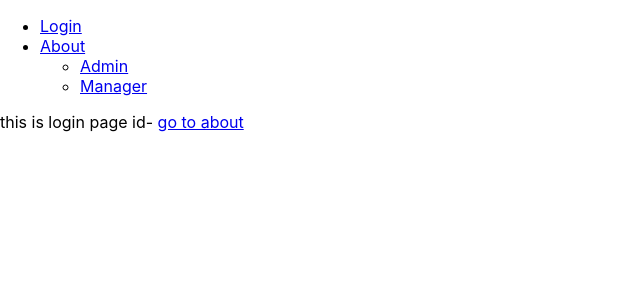
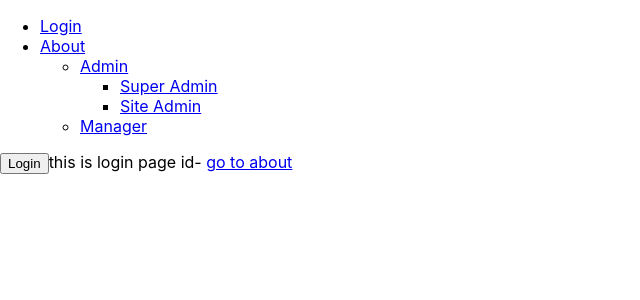
Before and after one commit to manikumarkv/react-demo-tab, a React (Create React App) app: page / in a window 1280 px wide. Shown: the top 300 px of the page, without its empty margins (0-640 px from the left). Built offline with nearby package versions, Linux system fonts and the light colour scheme.

Commit message:
authuntication n Redirect

```diff
--- a/src/App.js
+++ b/src/App.js
@@ -13,8 +13,32 @@ import {
   Switch,
   Route,
   Link,
-  NavLink
+  NavLink,
+  Redirect
 } from "react-router-dom";
+import NotFoundPage from './pages/notFound.page';
+
+function isUserLoggedIn() {
+  return localStorage.getItem('isLoggedIn') === 'true';
+}
+function PrivateRoute({ children, ...rest }) {
+  return (
+    <Route
+      {...rest}
+      render={({ location }) =>
+        isUserLoggedIn() ? (
+          children
+        ) : (
+            <Redirect
+              to={{
+                pathname: "/login"
+              }}
+            />
+          )
+      }
+    />
+  );
+}
 
 class App extends React.Component {
   constructor(props) {
@@ -39,6 +63,14 @@ class App extends React.Component {
               <ul>
                 <li>
                   <Link to="/about/admin">Admin</Link>
+                  <ul>
+                    <li>
+                      <Link to="/about/admin/super">Super Admin</Link>
+                    </li>
+                    <li>
+                      <Link to="/about/admin/site">Site Admin</Link>
+                    </li>
+                  </ul>
                 </li>
                 <li>
                   <Link to="/about/manager">Manager</Link>
@@ -57,9 +89,13 @@ class App extends React.Component {
             <Route path="/about" component={AboutPage} >
 
             </Route>
-            <Route path="/">
+            <Route exact path="/">
               <LoginPage />
             </Route>
+            <PrivateRoute path="/dashboard">
+              <div>dashboard page</div>
+            </PrivateRoute>
+            <Route component={NotFoundPage}></Route>
 
 
           </Switch>
--- a/src/pages/about.page.js
+++ b/src/pages/about.page.js
@@ -11,7 +11,17 @@ export default class AboutPage extends React.Component {
 
             <Switch>
                 <Route path="/about/admin">
-                    <div>this is admin page</div>
+                    <Switch>
+                        <Route path="/about/admin/site">
+                            <div>this is site admin page</div>
+                        </Route>
+                        <Route path="/about/admin/super">
+                            <div>this is super admin page</div>
+                        </Route>
+                        <Route path="/about/admin">
+                            <div>this is normal admin page</div>
+                        </Route>
+                    </Switch>
                 </Route>
 
                 <Route path="/about/manager">
--- a/src/pages/login.page.js
+++ b/src/pages/login.page.js
@@ -5,8 +5,13 @@ export default class LoginPage extends React.Component {
     constructor(props){
         super(props)
     }
+    onLogin(){
+        localStorage.setItem("isLoggedIn", "true")
+    }
     render() {
         //const {id} = this.props.match.params
-        return <div>this is login page id- <Link to="/about">go to about</Link></div>
+        return <div>
+            <button onClick={this.onLogin}>Login</button>
+            this is login page id- <Link to="/about">go to about</Link></div>
     }
 }
--- /dev/null
+++ b/src/pages/notFound.page.js
@@ -0,0 +1,9 @@
+import React from 'react';
+
+export default class NotFoundPage extends React.Component {
+
+    render() {
+
+        return <div>this is NotFoundPage page </div>
+    }
+}
```
Also changed, not shown: src/pages/siteAdmin.page.js (added, +9 -0 lines), src/pages/superAdmin.page.js (added, +9 -0 lines). Lines whose indentation alone changed are shown as unchanged.
